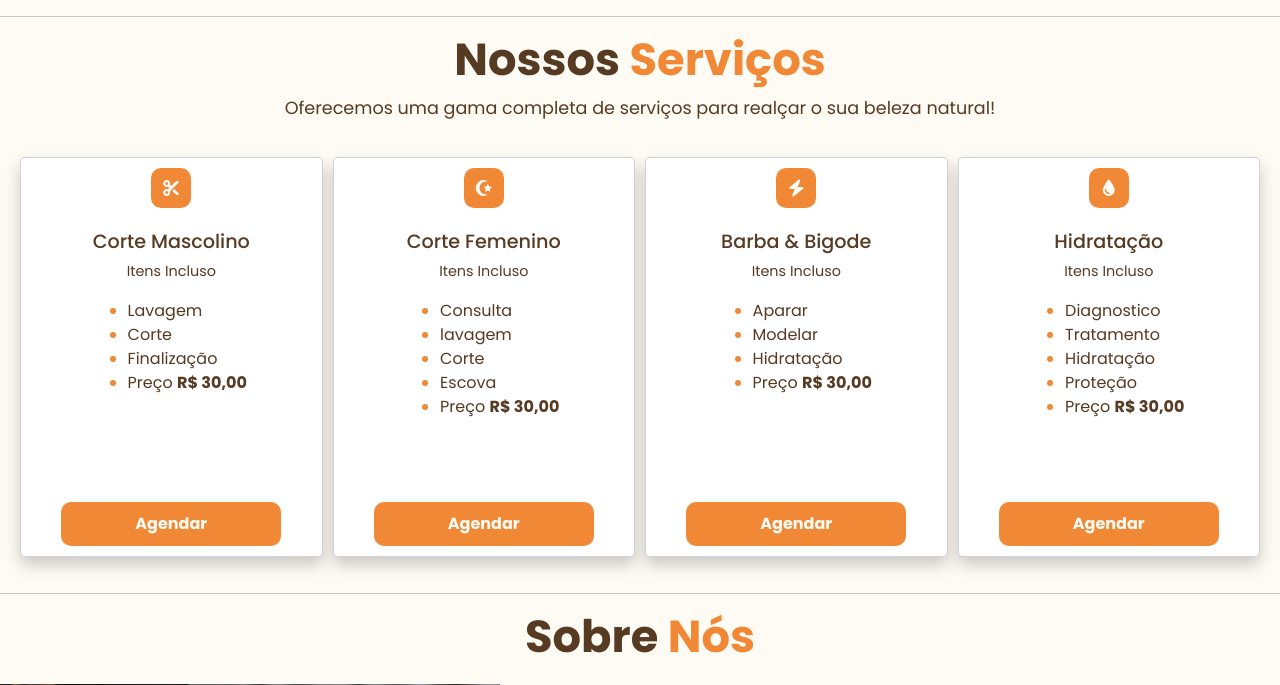
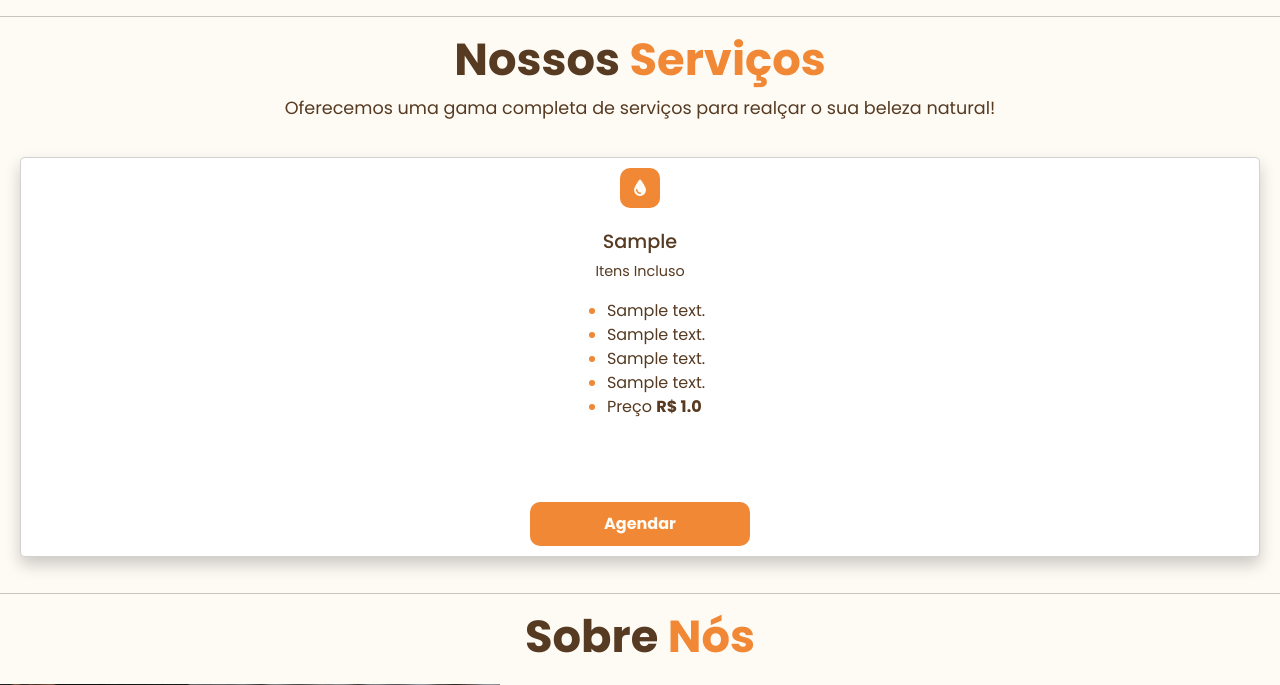
Before and after one commit to francisconeponuceno/sistemadeagendamento, a Flask app: page / in a window 1280 px wide. Shown: the part 800-1485 px from the top of the page. Run offline with Flask 3, Linux system fonts and the light colour scheme; tables that the repository leaves empty hold one stand-in row (values such as "Sample post"); some libraries are stand-ins or nearby versions.

Commit message:
atualizacao

```diff
--- a/app.py
+++ b/app.py
@@ -19,7 +19,7 @@ app.add_url_rule('/login','login', UserController.login, methods=['POST','GET'])
 app.add_url_rule('/cadastro', 'cadastro', UserController.cadastro, methods=['POST','GET'])
 app.add_url_rule('/cliente', 'cliente', UserController.cliete, methods=['POST', 'GET'])
 app.add_url_rule('/admin', 'admin', UserController.admin, methods=['POST', 'GET'])
-app.add_url_rule('/agendar', 'agendar', UserController.agendar, methods=['POST', 'GET'])
+app.add_url_rule("/agendar/<int:Id_CardServico>", "agendar", UserController.agendar, methods=['POST', 'GET'])
 
 
 # ROTAS DO CRUD PROFISSIONAL
--- a/controllers/user_controllers.py
+++ b/controllers/user_controllers.py
@@ -5,8 +5,9 @@ from models.user import User, Cliente, Profissional, Servico, Agendamento, db
 class UserController:
     @staticmethod
     def index():
-        users = User.query.all()
-        return render_template('index.html', users=users)
+        cardServico = Servico.query.all()
+        if cardServico:
+            return render_template('index.html', cardServico=cardServico)
 
     @staticmethod
     def login():
@@ -44,9 +45,12 @@ class UserController:
         return render_template('admin.html',DadosProf=DadosProf, DadosServico=DadosServico)
 
     @staticmethod
-    def agendar():
+    def agendar(Id_CardServico):
+
         ContEtapa = 1
-        return render_template('agendar.html',ContEtapa=ContEtapa)
+        agendamento = Agendamento.query.get_or_404(Id_CardServico)
+        if agendamento:
+            return render_template('agendar.html',ContEtapa=ContEtapa, agendamento=agendamento)
 
     ####################################################INICO CRUD DO PROFISSIONAL#################################################################
     # ROTA CADASTRO DE PROFISSIONAL
--- a/views/templates/agendar.html
+++ b/views/templates/agendar.html
@@ -49,7 +49,7 @@
                         <i class="fa-solid fa-scissors"></i>
                     </div>
                     <div class="descricao">
-                        <h2>Corte Femenino</h2>
+                        <h2></h2>
                         <span>Com: </span>
                         <div class="data-hora">
                             <i class="fa-solid fa-calendar"></i>
--- a/views/templates/crudServico.html
+++ b/views/templates/crudServico.html
@@ -29,9 +29,13 @@
                 <input type="number" name="valor" value="{{ servico.Pr_Servico }}">
                 <label for="">Tempo estimado:</label>
                 <input type="text" name="tempo" value="{{ servico.Tp_Estimado }}">
+                <label for="">Descrição 1:</label>
                 <input type="text" name="descricao1" value="{{ servico.Dc_Descricao1 }}">
+                <label for="">Descrição 2:</label>
                 <input type="text" name="descricao2" value="{{ servico.Dc_Descricao2 }}">
+                <label for="">Descrição 3:</label>
                 <input type="text" name="descricao3" value="{{ servico.Dc_Descricao3 }}">
+                <label for="">Descrição 4:</label>
                 <input type="text" name="descricao4" value="{{ servico.Dc_Descricao4 }}">
                 <div class="form-botao">
                     <button class="botao-modal" type="submit"><i class="fa-solid fa-pen-to-square"></i>
--- a/views/templates/index.html
+++ b/views/templates/index.html
@@ -61,72 +61,26 @@
             <p>Oferecemos uma gama completa de serviços para realçar o sua beleza natural!</p>
         </div>
         <div class="cards">
-            <div class="card">
-                <div class="card-icone">
-                    <i class="fa-solid fa-scissors"></i>
-                </div>
-                <h3>Corte Mascolino</h3>
-                <p>Itens Incluso</p>
-                <ul>
-                    <li>Lavagem</li>
-                    <li>Corte</li>
-                    <li>Finalização</li>
-                    <li>Preço <span>R$ 30,00</span></li>
-                </ul>
-                <form action="">
-                    <button type="submit" class="botao">Agendar</button>
-                </form>
-            </div>
-            <div class="card">
-                <div class="card-icone">
-                    <i class="fa-solid fa-star-and-crescent"></i>
-                </div>
-                <h3>Corte Femenino</h3>
-                <p>Itens Incluso</p>
-                <ul>
-                    <li>Consulta</li>
-                    <li>lavagem</li>
-                    <li>Corte</li>
-                    <li>Escova</li>
-                    <li>Preço <span>R$ 30,00</span></li>
-                </ul>
-                <form action="">
-                    <button type="submit" class="botao">Agendar</button>
-                </form>
-            </div>
-            <div class="card">
-                <div class="card-icone">
-                    <i class="fa-solid fa-bolt"></i>
-                </div>
-                <h3>Barba & Bigode</h3>
-                <p>Itens Incluso</p>
-                <ul>
-                    <li>Aparar</li>
-                    <li>Modelar</li>
-                    <li>Hidratação</li>
-                    <li>Preço <span>R$ 30,00</span></li>
-                </ul>
-                <form action="">
-                    <button type="submit" class="botao">Agendar</button>
-                </form>
-            </div>
+
+            {% for servico in cardServico %}
                 <div class="card">
                     <div class="card-icone">
                         <i class="fa-solid fa-droplet"></i>
                     </div>
-                <h3>Hidratação</h3>
+                    <h3>{{ servico.No_Servico }}</h3>
                     <p>Itens Incluso</p>
                     <ul>
-                    <li>Diagnostico</li>
-                    <li>Tratamento</li>
-                    <li>Hidratação</li>
-                    <li>Proteção</li>
-                    <li>Preço <span>R$ 30,00</span></li>
+                        <li>{{ servico.Dc_Descricao1 }}</li>
+                        <li>{{ servico.Dc_Descricao2 }}</li>
+                        <li>{{ servico.Dc_Descricao3 }}</li>
+                        <li>{{ servico.Dc_Descricao4 }}</li>
+                        <li>Preço <span>R$ {{ servico.Pr_Servico }}</span></li>
                     </ul>
-                <form action="">
+                    <form action="/agendar/{{ servico.Id_Servico }}" method="post">
                         <button type="submit" class="botao">Agendar</button>
                     </form>
                 </div>
+            {% endfor %}
         </div>
     </section>
 
```
Also changed, not shown: static/css/admin.css (+10 -5 lines). Lines whose indentation alone changed are shown as unchanged.
